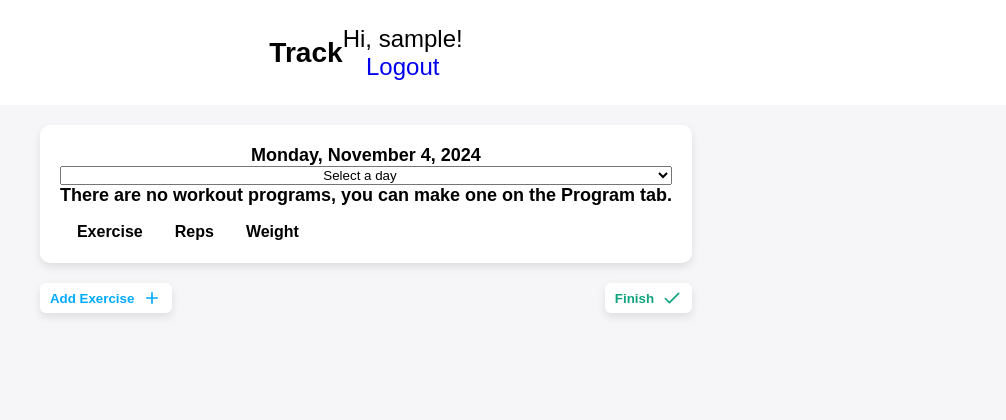
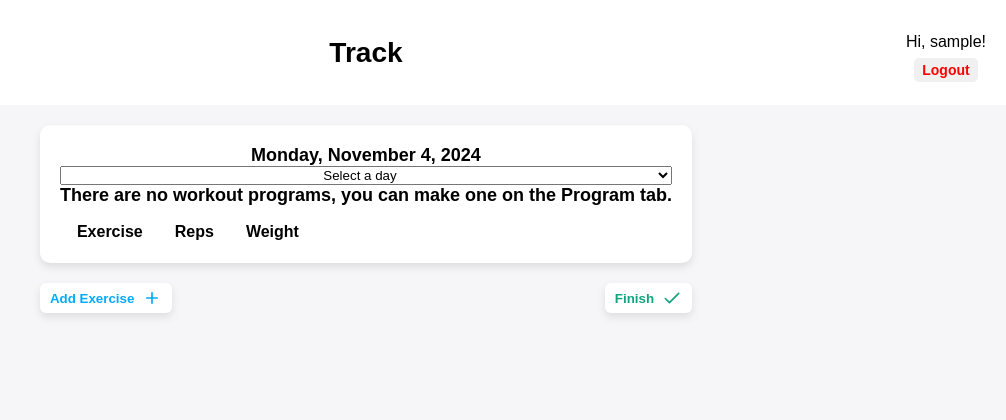
Before and after one commit to ryankorsrud/FitLogger, a Flask app: page / in a window 1280 px wide. Shown: the top 420 px of the page, without its empty margins (274-1280 px from the left). Run offline with Flask 3, Linux system fonts and the light colour scheme; the visitor is signed in with stand-in values (Sample User, id 1); data that the repository does not hold is empty.

Commit message:
Updated stylesheet so all screens have same header design

```diff
--- a/static/css/style.css
+++ b/static/css/style.css
@@ -23,6 +23,13 @@ header {
     text-align: center;
     margin-bottom: 20px;
     min-height: 105px;
+}
+
+h3 {
+    position: absolute;
+    left: 50%;
+    transform: translateX(-50%);
+    margin: 0;
 }
 
 main {
@@ -85,3 +92,41 @@ nav span {
     width: 15px;
     filter: invert(34%) sepia(61%) saturate(1685%) hue-rotate(333deg) brightness(95%) contrast(107%);
 }
+
+/*Logout button in top right corner*/
+.user-container {
+    display: flex;
+    justify-content: flex-end;
+    align-items: center;
+    flex-direction: column;
+    margin-left: auto;
+}
+
+.user-info {
+    text-align: center;
+}
+
+.greeting {
+    font-size: 14px;
+    margin-bottom: 5px;
+}
+
+.logout-btn {
+    background-color:#f0f0f0;
+    color: red;
+    padding: 4px 8px;
+    border-radius: 5px;
+    text-decoration: none;
+    font-weight: bold;
+    font-size: 14px;
+    border: none;
+    cursor: pointer;
+}
+
+.logout-btn:hover {
+    background-color: #bbb;
+}
+
+.user-info span {
+    font-size: 16px;
+}
```
